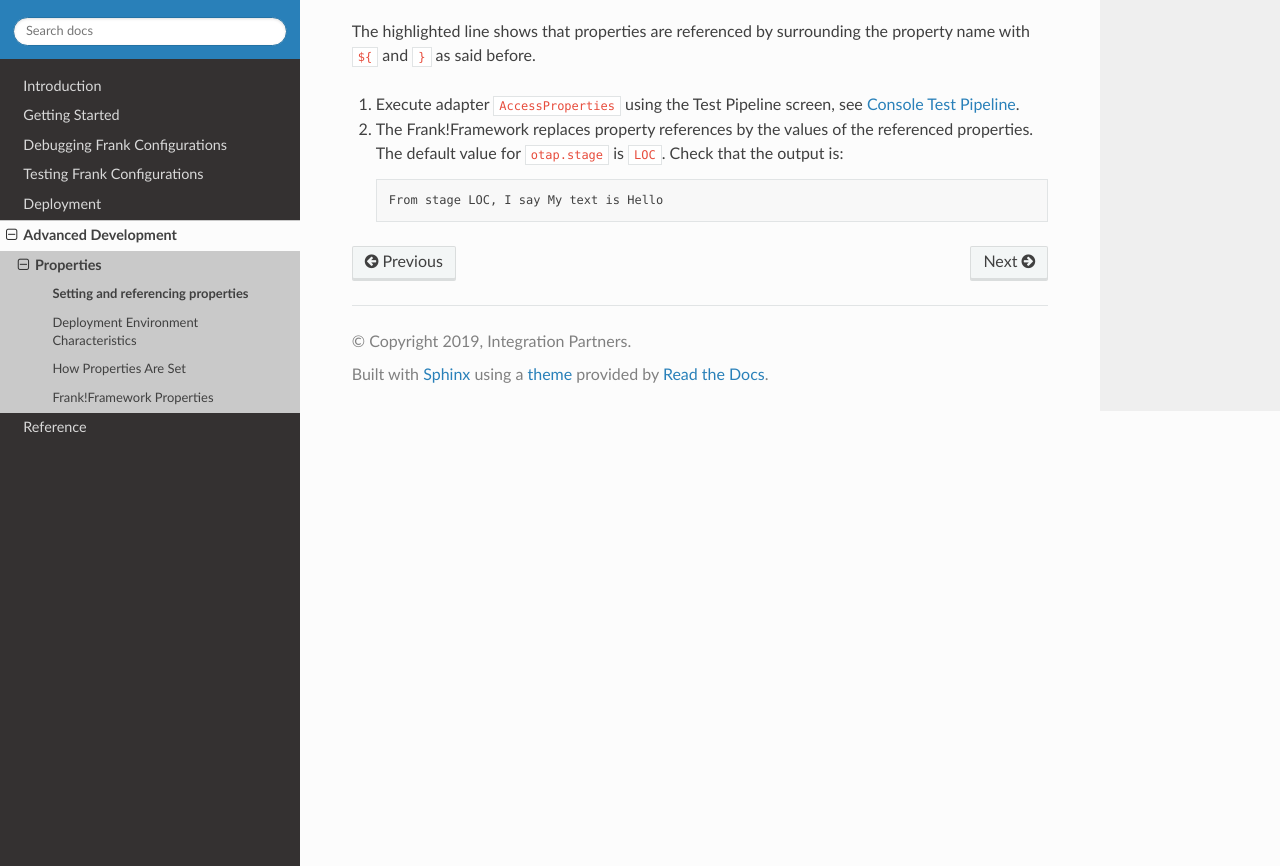
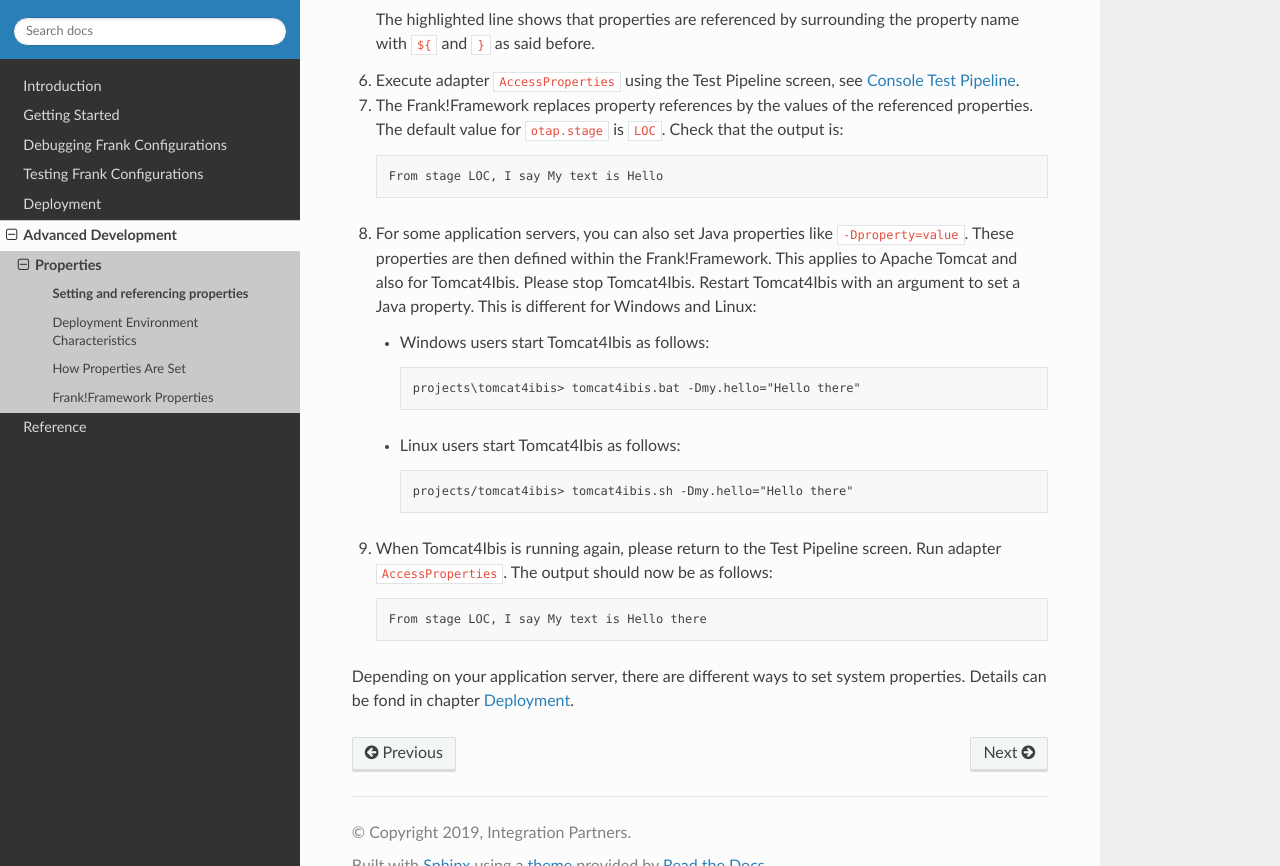
Before and after one commit to frankframework/frank-manual, a Sphinx documentation site: the page built from docs/source/advancedDevelopment/properties/referencing.rst, in a window 1280 px wide and 900 px high, scrolled down 1392 px, cut to the strip 34-900 px from the top of the window. Built offline with Sphinx 7.4.7 and the Read the Docs theme 2.0.0, drawn with Linux system fonts in a browser that asks for light colours.

Commit message:
Improve flow of story about properties

```diff
--- a/docs/source/advancedDevelopment/properties/deploymentEnvironment.rst
+++ b/docs/source/advancedDevelopment/properties/deploymentEnvironment.rst
@@ -3,7 +3,7 @@
 Deployment Environment Characteristics
 ======================================
 
-The introduction of this chapter introduced properties as the communication mechanism between a Frank and its deployment environment. In this subsection, we examine characteristics of this deployment environment.
+The introduction of this chapter introduced properties as the communication mechanism between a Frank and its deployment environment. The previous subsection introduced properties with a short tutorial in which you defined and referenced properties. In this subsection, we link properties to characteristics of your deployment environment.
 
 Infrastructure
 --------------
@@ -20,7 +20,7 @@ Please remember that a Frank configuration consists of three directories ``class
 
 This stack is relevant for Frank developers because it limits the way properties can be used. When the application server is started, it gets property definitions from the operating system and from command-line arguments (system properties). The application server then boots the Frank!Framework. During this process, properties are read from the classpath. Next, the Frank!Framework reads configurations from outside the classpath and reads properties from them (configuration properties).
 
-Some properties can only be defined as system properties. An example is property ``log.dir``, the directory in which the Frank!Framework should store log files. When it is defined as classpath property, it will not work: the value is not applied by the Frank!Framework to store log information, but references to it in Frank configurations do produce the configured value. There are also properties that only work as system property or classpath property, but not as configuration property. See subsection :ref:`propertiesFramework` for more examples.
+Some properties can only be defined as system properties. An example is property ``log.dir``, the directory in which the Frank!Framework should store log files. When it is defined as classpath property, it will not work: the value is not applied by the Frank!Framework to store log information, but references to it in Frank configurations do produce the configured value. There are also properties that only work as system property or classpath property, but not as configuration property. See subsection :ref:`propertiesFramework` for more examples. This limitation can only apply to properties that are interpreted by the Frank!Framework. Other properties (e.g. ``my.hello`` in subsection :ref:`propertiesReference`) can be freely defined as configuration properties, classpath properties or system properties.
 
 The Frank!Framework detects the type of application server used to host it. This information appears in property ``application.server.type``. The following table shows for each application server the resulting value of ``application.server.type``:
 
--- a/docs/source/advancedDevelopment/properties/properties.rst
+++ b/docs/source/advancedDevelopment/properties/properties.rst
@@ -9,7 +9,7 @@ A Frank often has to operate differently during different phases of its life cyc
 
 This section explains to Frank developers how properties allow a Frank to be fine-tuned. Properties are just name/value pairs. You may know properties from other applications like Windows batch files or UNIX shell scripts. You encounter them in phrases like ``name=value``, ``set name=value``, ``export name=value`` or ``-Dname="value"`` when Java programs are being called.
 
-This section first explains how characteristics of your deployment environment are expressed using properties (subsection :ref:`propertiesDeploymentEnvironment`). Then an overview is given about the ways that properties are set (subsection :ref:`propertiesInitialization`). After this, the impact of properties on your Frank is explained. First, it is explained how you can reference properties within your XML configuration files (subsection :ref:`propertiesReference`). Second, it is explained how properties influence the services offered by the Frank!Framework (subsection :ref:`propertiesFramework`).
+This section first clarifies what properties are with a short tutorial (subsection :ref:`propertiesReference`). Then, properties are linked to characteristics of your deployment environment (subsection :ref:`propertiesDeploymentEnvironment`). Then more details are given about setting properties (subsection :ref:`propertiesInitialization`). Finally, it is explained how properties influence the services offered by the Frank!Framework (subsection :ref:`propertiesFramework`).
 
 Here is the table of contents for this section:
 
--- a/docs/source/advancedDevelopment/properties/referencing.rst
+++ b/docs/source/advancedDevelopment/properties/referencing.rst
@@ -45,9 +44,25 @@ Both in property files and in XML Frank config files, you can reference properti
       :language: xml
       :emphasize-lines: 8
 
-The highlighted line shows that properties are referenced by surrounding the property name with ``${`` and ``}`` as said before.
+   The highlighted line shows that properties are referenced by surrounding the property name with ``${`` and ``}`` as said before.
 
 #. Execute adapter ``AccessProperties`` using the Test Pipeline screen, see :ref:`helloTestPipeline`.
 #. The Frank!Framework replaces property references by the values of the referenced properties. The default value for ``otap.stage`` is ``LOC``. Check that the output is: ::
 
      From stage LOC, I say My text is Hello
+
+#. For some application servers, you can also set Java properties like ``-Dproperty=value``. These properties are then defined within the Frank!Framework. This applies to Apache Tomcat and also for Tomcat4Ibis. Please stop Tomcat4Ibis. Restart Tomcat4Ibis with an argument to set a Java property. This is different for Windows and Linux:
+
+   * Windows users start Tomcat4Ibis as follows: ::
+
+       projects\tomcat4ibis> tomcat4ibis.bat -Dmy.hello="Hello there"
+
+   * Linux users start Tomcat4Ibis as follows: ::
+
+       projects/tomcat4ibis> tomcat4ibis.sh -Dmy.hello="Hello there"
+
+#. When Tomcat4Ibis is running again, please return to the Test Pipeline screen. Run adapter ``AccessProperties``. The output should now be as follows: ::
+
+    From stage LOC, I say My text is Hello there
+
+Depending on your application server, there are different ways to set system properties. Details can be fond in chapter :ref:`deploying`.
```
Also changed, not shown: other parts of docs/source/advancedDevelopment/properties/referencing.rst (+1 -2 lines), docs/source/advancedDevelopment/properties/initialization.rst (+4 -4 lines).
